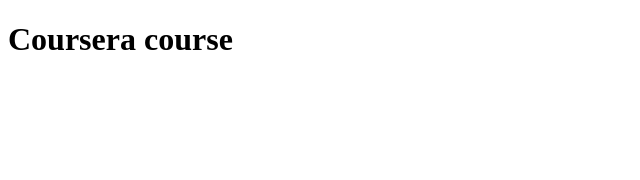
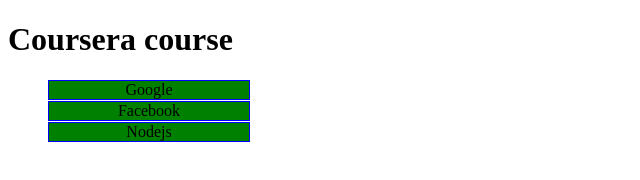
Before and after one commit to MRoca147/coursera-test, a plain HTML site: page site/index.html in a window 1280 px wide. Shown: the whole page, without its empty margins (0-640 px from the left). Drawn offline with Linux system fonts and the light colour scheme.

Commit message:
Module 2 solution first setup

```diff
--- /dev/null
+++ b/module2-solution/css/styles.css
@@ -0,0 +1,8 @@
+* {
+    box-sizing: border-box;
+    font-family: Arial, Helvetica, sans-serif;
+}
+
+h1 {
+    text-align: center;
+}
--- a/site/index.html
+++ b/site/index.html
@@ -2,10 +2,36 @@
 <html lang="en">
 <head>
     <meta charset="UTF-8">
-    <meta name="viewport" content="width=device-width, initial-scale=1.0">
     <title>Coursera Course</title>
+    <style>
+        header li {
+            list-style: none;
+        }
+        a:link, a:visited {
+            text-decoration: none;
+            background-color: green;
+            border: 1px solid blue;
+            color: black;
+            display: block;
+            width: 200px;
+            text-align: center;
+            margin-bottom: 1px;
+        }
+        a:hover, a:active {
+            background-color: red;
+            color: purple;
+        }
+    </style>
 </head>
 <body>
     <h1>Coursera course</h1>
+
+    <header>
+    <ul>
+        <li><a href="https://www.google.com/">Google</a></li>
+        <li><a href="https://es-la.facebook.com/">Facebook</a></li>
+        <li><a href="https://nodejs.org/es/">Nodejs</a></li>
+    </ul>
+    </header>
 </body>
 </html>
```
Also changed, not shown: module2-solution/index.html (added, +12 -0 lines).
